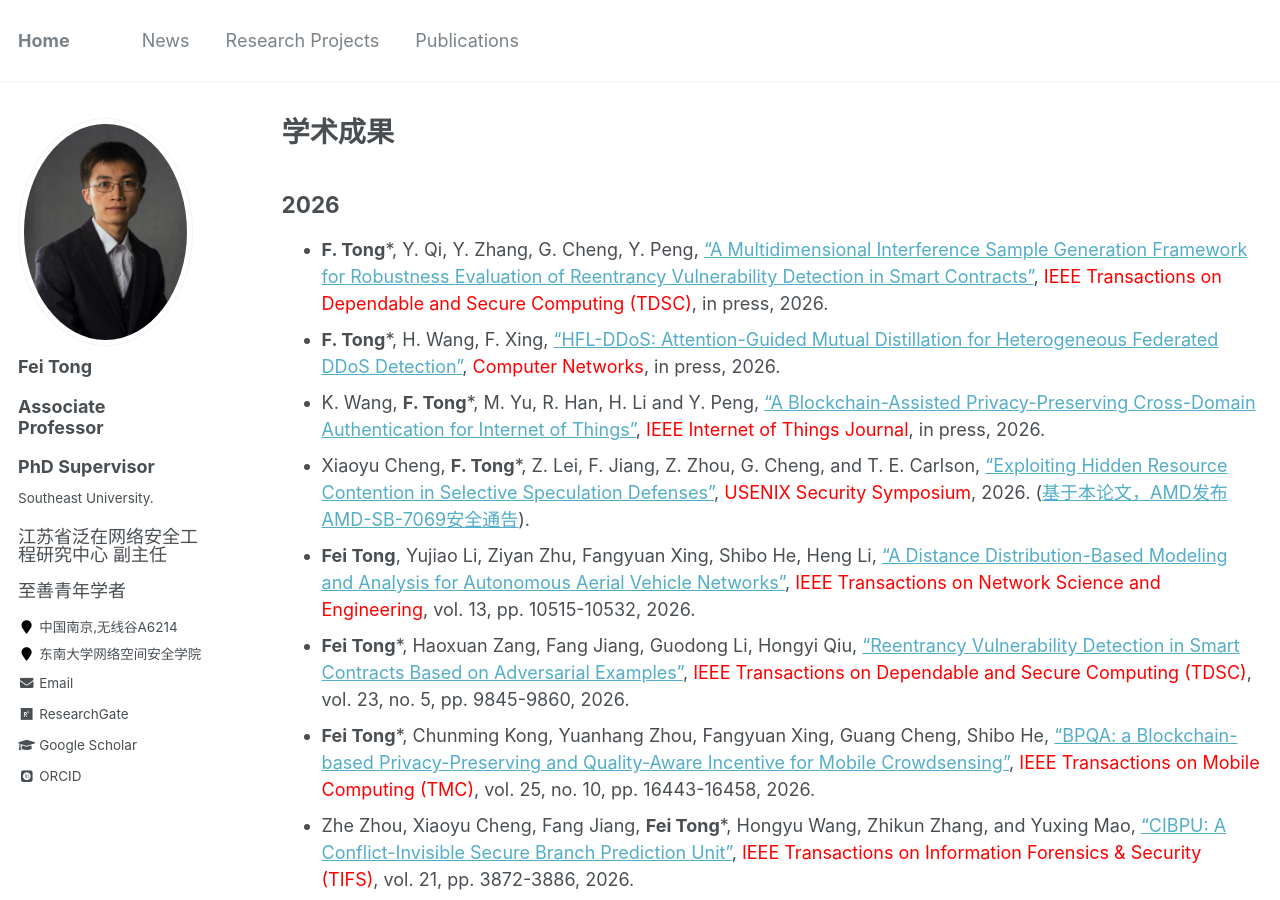
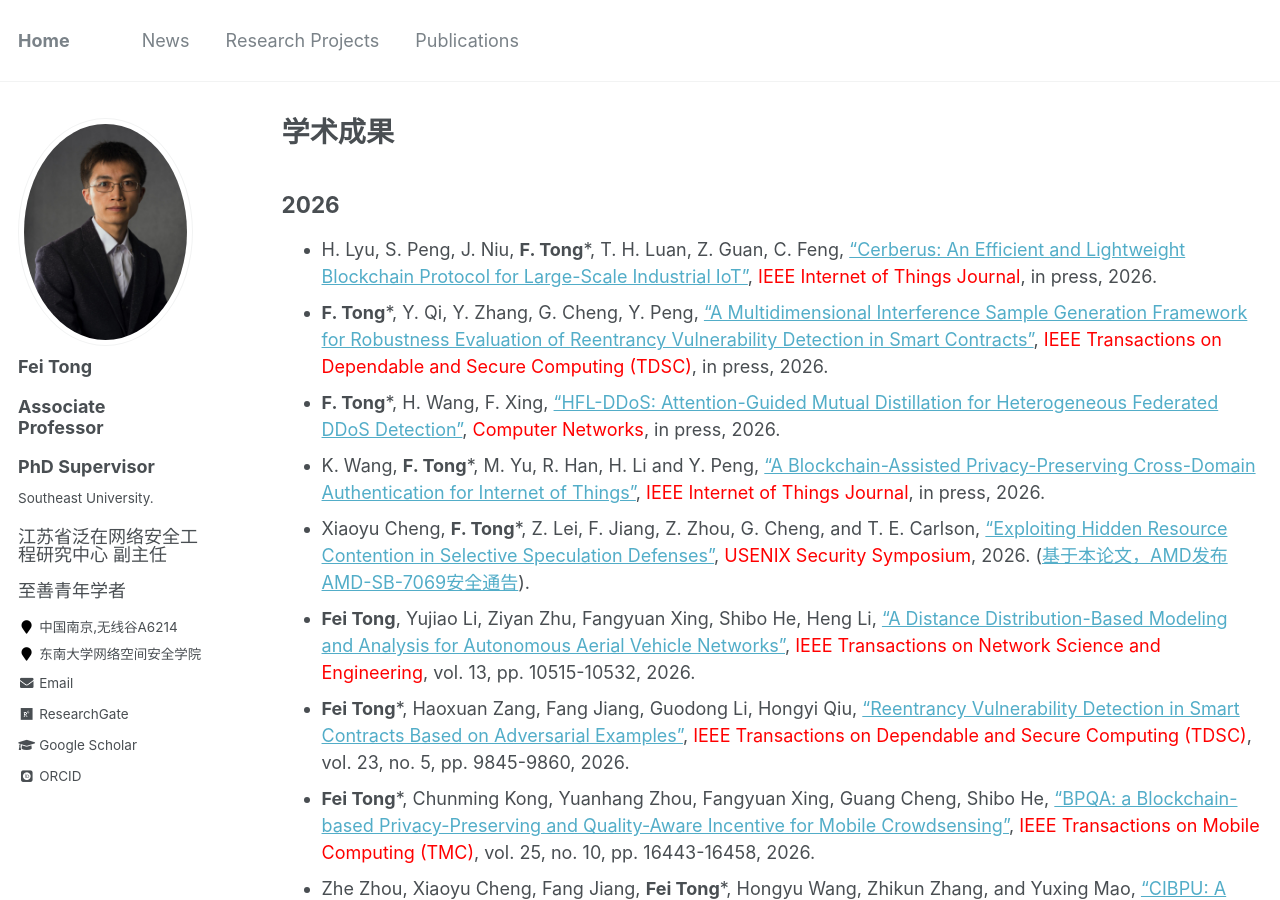
Before and after one commit to fei-tong/fei-tong.github.io, a Jekyll site: the page built from _pages/publications.md, in a window 1280 px wide and 900 px high. Built offline with Jekyll 4.4.1, drawn with Linux system fonts in a browser that asks for light colours; some web fonts are replaced.

Commit message:
Update publications.md

```diff
--- a/_pages/publications.md
+++ b/_pages/publications.md
@@ -12,6 +12,7 @@ author_profile: true
 
 ## 2026
 
+- H. Lyu, S. Peng, J. Niu, **F. Tong***, T. H. Luan, Z. Guan, C. Feng,  <a href="https://ieeexplore.ieee.org/document/11812551" target="_blank" rel="noopener noreferrer">"Cerberus: An Efficient and Lightweight Blockchain Protocol for Large-Scale Industrial IoT"</a>, <font color="red">IEEE Internet of Things Journal</font>, in press, 2026.
 - **F. Tong***, Y. Qi, Y. Zhang, G. Cheng, Y. Peng, <a href="https://ieeexplore.ieee.org/document/11810732" target="_blank" rel="noopener noreferrer">"A Multidimensional Interference Sample Generation Framework for Robustness Evaluation of Reentrancy Vulnerability Detection in Smart Contracts"</a>, <font color="red">IEEE Transactions on Dependable and Secure Computing (TDSC)</font>, in press, 2026.
 - **F. Tong***, H. Wang, F. Xing, <a href="https://authors.elsevier.com/tracking/article/details.do?aid=112975&jid=COMPNW&surname=Tong" target="_blank" rel="noopener noreferrer">"HFL-DDoS: Attention-Guided Mutual Distillation for Heterogeneous Federated DDoS Detection"</a>, <font color="red">Computer Networks</font>, in press, 2026.
 - K. Wang, **F. Tong***, M. Yu, R. Han, H. Li and Y. Peng, <a href="https://ieeexplore.ieee.org/document/11720364" target="_blank" rel="noopener noreferrer">"A Blockchain-Assisted Privacy-Preserving Cross-Domain Authentication for Internet of Things"</a>, <font color="red">IEEE Internet of Things Journal</font>, in press, 2026.
```
